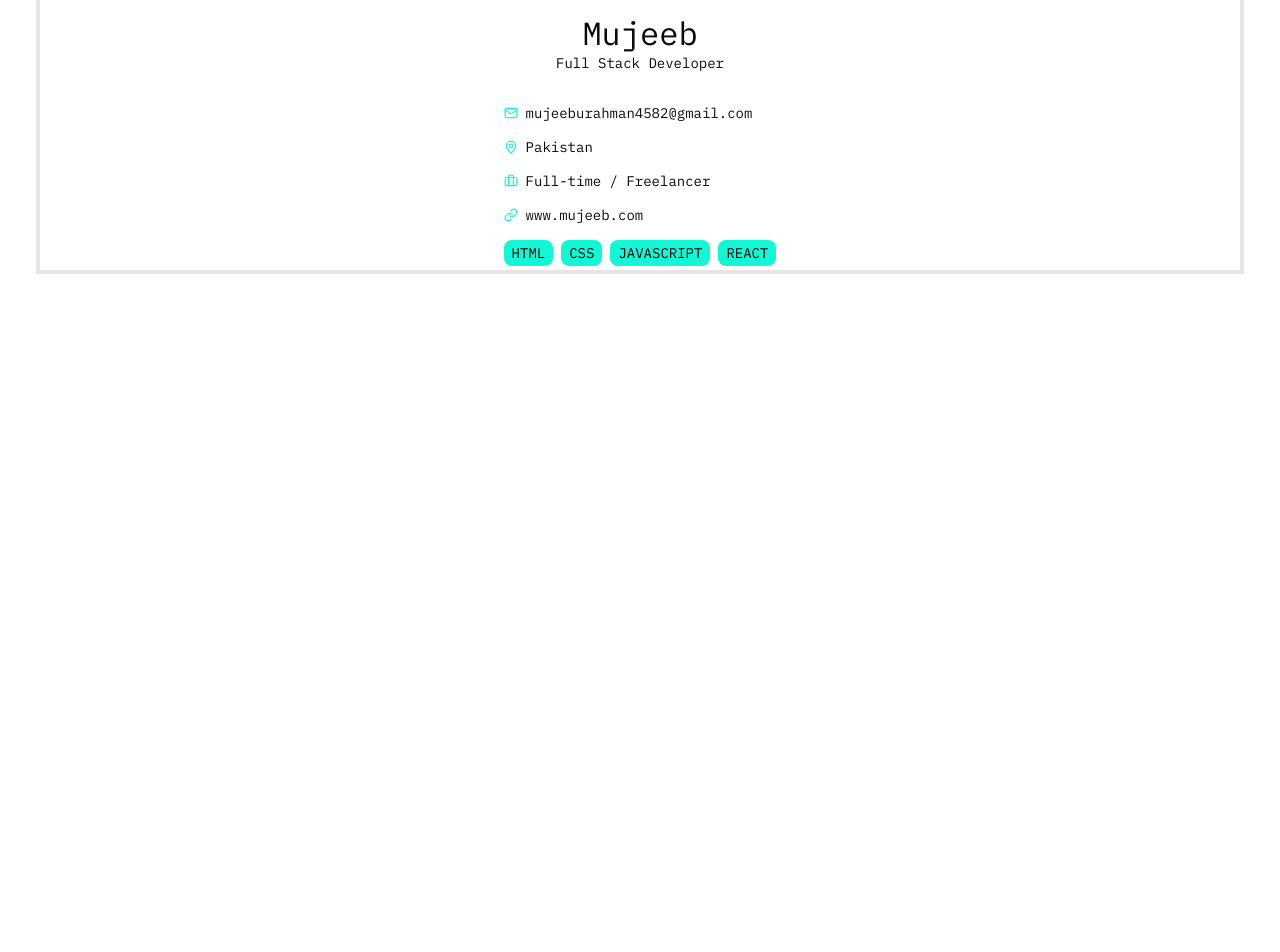
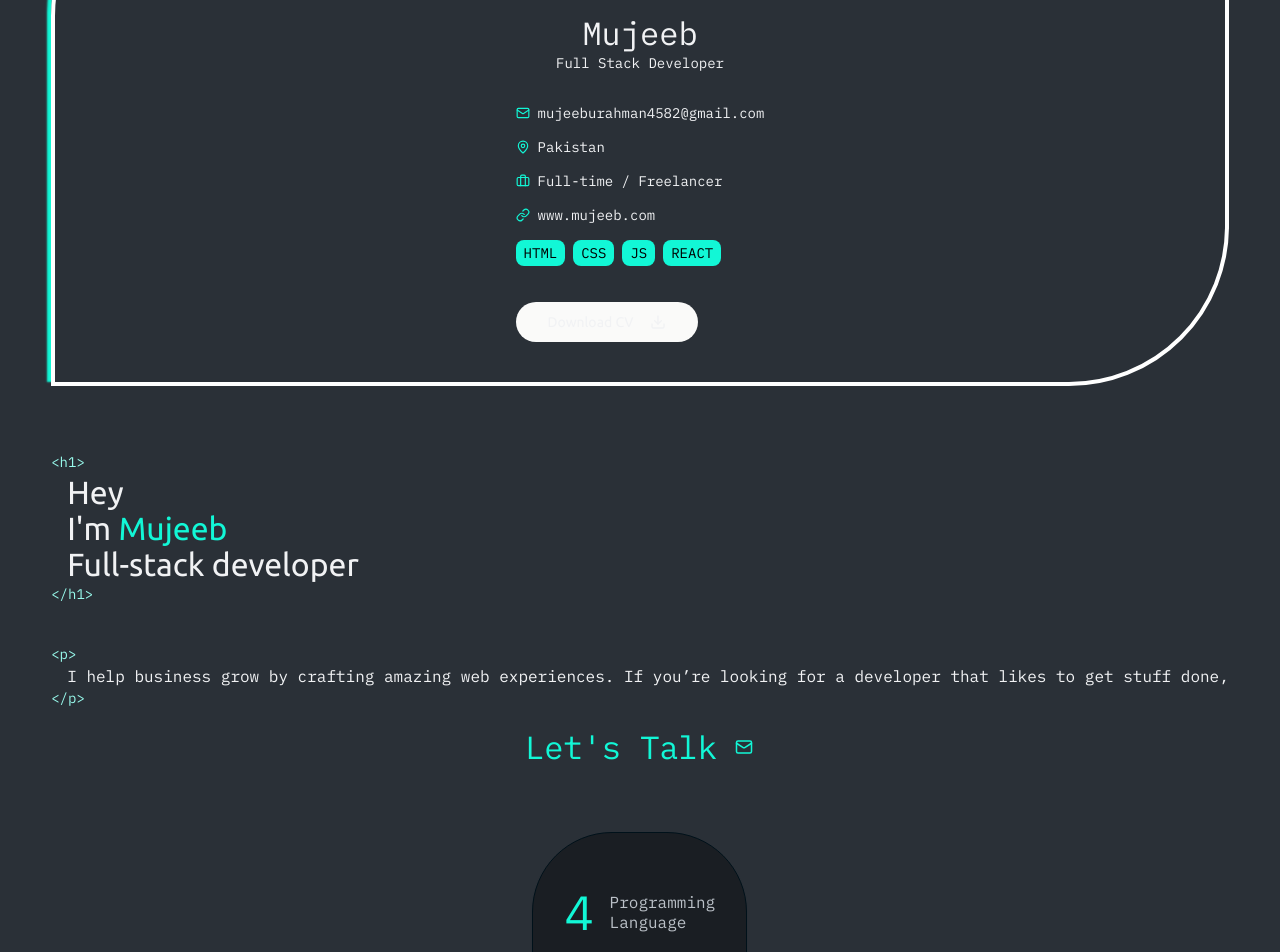
Before and after one commit to Mujeeb4582/Portfolio-1.1, a Next.js app: page / in a window 1280 px wide. Shown: the part 280-1232 px from the top of the page. Before the commit the page ends 800 px from the top, so only its background shows below. Built offline with nearby package versions, Linux system fonts and the light colour scheme.

Commit message:
Refactor homepage layout by adding HeroSection component and updating styles for improved presentation

```diff
--- a/app/globals.css
+++ b/app/globals.css
@@ -67,8 +67,8 @@ body {
     /* #292F36 in HSL */
     --foreground: 210 10% 95%;
     /* Near-white contrasting color */
-    --card: 200 100% 5%;
-    --card-foreground: 60 9.1% 97.8%;
+    --card: 213.33, 14.75%, 11.96%;
+    --card-foreground: 213.33, 10.75%, 75.96%;
     --popover: 200 100% 5%;
     --popover-foreground: 60 9.1% 97.8%;
     --primary: 60 9.1% 97.8%;
--- a/app/layout.tsx
+++ b/app/layout.tsx
@@ -45,7 +45,7 @@ export default function RootLayout({
       >
         <ThemeProvider
           attribute="class"
-          defaultTheme="system"
+          defaultTheme="midnight_steel"
           enableSystem
           themes={['light', 'dark', 'midnight_steel']}
           disableTransitionOnChange
--- a/app/page.tsx
+++ b/app/page.tsx
@@ -1,55 +1,9 @@
-/* eslint-disable tailwindcss/classnames-order */
-import { Briefcase, Link as LinkIcon, Mail, MapPin } from 'lucide-react'
-import Link from 'next/link'
-import { Avatar, AvatarFallback, AvatarImage } from './ui/avatar'
+import HeroSection from '@/app/ui/homepage/heroSection'
 
 export default function Home() {
-  const languages = [
-    { name: 'HTML', color: 'html' },
-    { name: 'CSS', color: 'css' },
-    { name: 'JavaScript', color: 'js' },
-    { name: 'React', color: 'react' },
-  ]
   return (
     <main className="flex w-full flex-col items-center justify-center">
-      <section className="mt-16 w-full px-9">
-        <div className="flex flex-col items-center border-4 p-1 font-ibmPlexMono">
-          <Avatar className="mt-9 size-24 border-4 border-brand1">
-            <AvatarImage src="https://github.com/shadcn.png" />
-            <AvatarFallback>CN</AvatarFallback>
-          </Avatar>
-          <h1 className="mt-4 text-logo-m">Mujeeb</h1>
-          <p className="text-code-m">Full Stack Developer</p>
-          <div className="mt-8 flex flex-col space-y-4 text-code-m">
-            <div className="flex items-center space-x-2">
-              <Mail className="size-[14px] text-brand1" />
-              <span>mujeeburahman4582@gmail.com</span>
-            </div>
-            <div className="flex items-center space-x-2">
-              <MapPin className="size-[14px] text-brand1" />
-              <span>Pakistan</span>
-            </div>
-            <div className="flex items-center space-x-2">
-              <Briefcase className="size-[14px] text-brand1" />
-              <span>Full-time / Freelancer</span>
-            </div>
-            <div className="flex items-center space-x-2">
-              <LinkIcon className="size-[14px] text-brand1" />
-              <Link href="#">www.mujeeb.com</Link>
-            </div>
-            <div className="flex items-center space-x-2">
-              {languages.map((language) => (
-                <span
-                  key={language.name}
-                  className={`rounded-lg bg-brand1 px-2 py-1 uppercase text-black`}
-                >
-                  {language.name}
-                </span>
-              ))}
-            </div>
-          </div>
-        </div>
-      </section>
+      <HeroSection />
     </main>
   )
 }
--- /dev/null
+++ b/app/ui/homepage/heroSection.tsx
@@ -0,0 +1,129 @@
+import { Avatar, AvatarFallback, AvatarImage } from '@/app/ui/avatar'
+import { Button } from '@/app/ui/button'
+import { Card } from '@/app/ui/card'
+import {
+  Briefcase,
+  Download,
+  Link as LinkIcon,
+  Mail,
+  MapPin,
+} from 'lucide-react'
+import Link from 'next/link'
+
+export default function HeroSection() {
+  const languages = [
+    { name: 'HTML', color: 'html' },
+    { name: 'CSS', color: 'css' },
+    { name: 'JS', color: 'js' },
+    { name: 'React', color: 'react' },
+  ]
+
+  const professionalMetrics = [
+    { count: 4, category: 'Programming Language' },
+    { count: 6, category: 'Development Tools' },
+    { count: 4, category: 'Years of Experience' },
+  ]
+  return (
+    <div>
+      <section className="mt-16 w-full px-9">
+        <div className="flex flex-col items-center rounded-br-[160px] rounded-tl-[160px] border-4 border-white p-1 font-ibmPlexMono shadow-[-4px_-4px_2px_0px_#12F7D6]">
+          <Avatar className="mt-9 size-24 border-4 border-brand1">
+            <AvatarImage src="https://github.com/shadcn.png" />
+            <AvatarFallback>CN</AvatarFallback>
+          </Avatar>
+          <h1 className="mt-4 text-logo-m">Mujeeb</h1>
+          <p className="text-code-m">Full Stack Developer</p>
+          <div className="mt-8 flex flex-col space-y-4 text-code-m">
+            <div className="flex items-center space-x-2">
+              <Mail className="size-[14px] text-brand1" />
+              <span>mujeeburahman4582@gmail.com</span>
+            </div>
+            <div className="flex items-center space-x-2">
+              <MapPin className="size-[14px] text-brand1" />
+              <span>Pakistan</span>
+            </div>
+            <div className="flex items-center space-x-2">
+              <Briefcase className="size-[14px] text-brand1" />
+              <span>Full-time / Freelancer</span>
+            </div>
+            <div className="flex items-center space-x-2">
+              <LinkIcon className="size-[14px] text-brand1" />
+              <Link href="#">www.mujeeb.com</Link>
+            </div>
+            <div className="flex items-center space-x-2">
+              {languages.map((language) => (
+                <span
+                  key={language.name}
+                  className={`rounded-lg bg-brand1 px-2 py-1 uppercase text-black`}
+                >
+                  {language.name}
+                </span>
+              ))}
+            </div>
+            <div className="">
+              <Button className="mb-9 mt-5 flex items-center gap-4 rounded-3xl px-8 py-4 font-ubuntu text-button-u">
+                <span>Download CV</span>
+                <Download />{' '}
+              </Button>
+            </div>
+          </div>
+        </div>
+      </section>
+
+      <section className="mt-16 w-full px-9">
+        <div>
+          <span className="font-ibmPlexMono text-code-m text-brand2">
+            {'<h1>'}
+          </span>
+          <h2 className="ml-4 font-ubuntu text-h2-u">
+            Hey <br /> I&apos;m <span className="text-brand1">Mujeeb</span>
+            <br />
+            Full-stack developer
+          </h2>
+          <span className="font-ibmPlexMono text-code-m text-brand2">
+            {'</h1>'}
+          </span>
+        </div>
+        <div className="mt-9">
+          <span className="font-ibmPlexMono text-code-m text-brand2">
+            {'<p>'}
+          </span>
+          <p className="ml-4 font-ibmPlexMono text-para-m">
+            I help business grow by crafting amazing web experiences. If you’re
+            looking for a developer that likes to get stuff done,
+          </p>
+          <span className="font-ibmPlexMono text-code-m text-brand2">
+            {'</p>'}
+          </span>
+        </div>
+        <div className="mt-4 flex items-center justify-center gap-4">
+          <span className="font-ibmPlexMono text-h2-m text-brand1">
+            Let&apos;s Talk
+          </span>
+          <Link href="#">
+            <Mail className="h-[18px] w-[22px] text-brand1" />
+          </Link>
+        </div>
+        <div className="flex w-full justify-center">
+          <Card className="my-16 h-[378px] w-[215px] rounded-[80px]">
+            <div className="flex flex-col space-y-12 px-8 py-12">
+              {professionalMetrics.map((metric) => (
+                <div
+                  key={metric.category}
+                  className="flex items-center justify-center gap-4"
+                >
+                  <span className="font-ibmPlexMono text-number-m text-brand1">
+                    {metric.count}
+                  </span>
+                  <span className="font-ibmPlexMono text-para-m">
+                    {metric.category}
+                  </span>
+                </div>
+              ))}
+            </div>
+          </Card>
+        </div>
+      </section>
+    </div>
+  )
+}
```
Also changed, not shown: public/aboutBackground.png (added), 1 other file (tests, documents, lock files or other folders).
